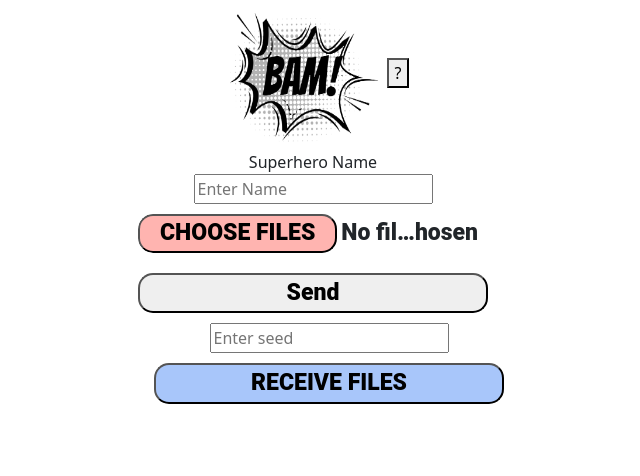
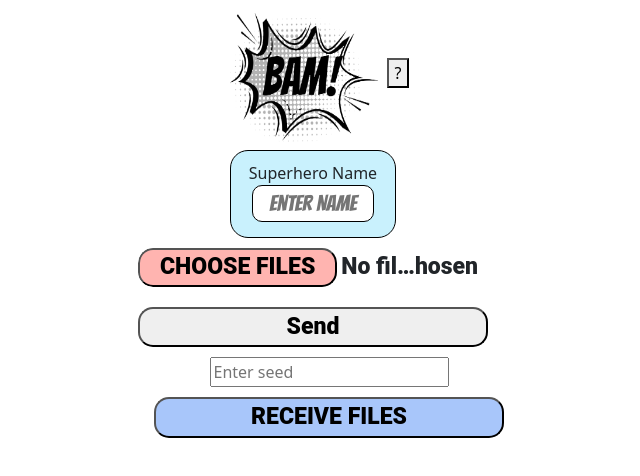
Before and after one commit to BAM-File-Transfer/BAM, a React (Create React App) app in the folder client/: page / in a window 1280 px wide. Shown: the top 476 px of the page, without its empty margins (327-967 px from the left). Built offline with nearby package versions, Linux system fonts and the light colour scheme.

Commit message:
brandonminjares: Added superhero name box design

```diff
--- a/client/src/components/SuperheroName.js
+++ b/client/src/components/SuperheroName.js
@@ -1,4 +1,6 @@
 import '../styles/button.css'
+import '../styles/superheronamebox.css'
+
 import React from 'react'
 
 const SuperheroName = () => {
@@ -7,7 +9,7 @@ const SuperheroName = () => {
             <form>
                 Superhero Name<br></br>
                 <label>
-                    <input type="text" name="name" placeholder="Enter Name"/>
+                    <input type="text" className="SuperheroNameBox" name="name" placeholder="Enter Name"/>
                 </label>
             </form>
         </div>
--- /dev/null
+++ b/client/src/styles/SuperheroNameBox.css
@@ -0,0 +1,20 @@
+.SuperheroName {
+    margin: auto;
+    width: 13%;
+    height: 11vh;
+    border: 1.3px solid black;
+    padding: 10px;
+    border-radius: 18px;
+    background-color: rgba(201,241,253,255)
+}
+
+.SuperheroNameBox {
+    font-family: 'Bangers';
+    font-style: normal;
+    font-size: 22px;
+    border-radius: 10px;
+    border: 1.4px solid black;
+    width: 85%;
+    text-align:center;
+    font-weight: 300px;
+}
```
Also changed, not shown: client/src/App.js (+6 -6 lines).
